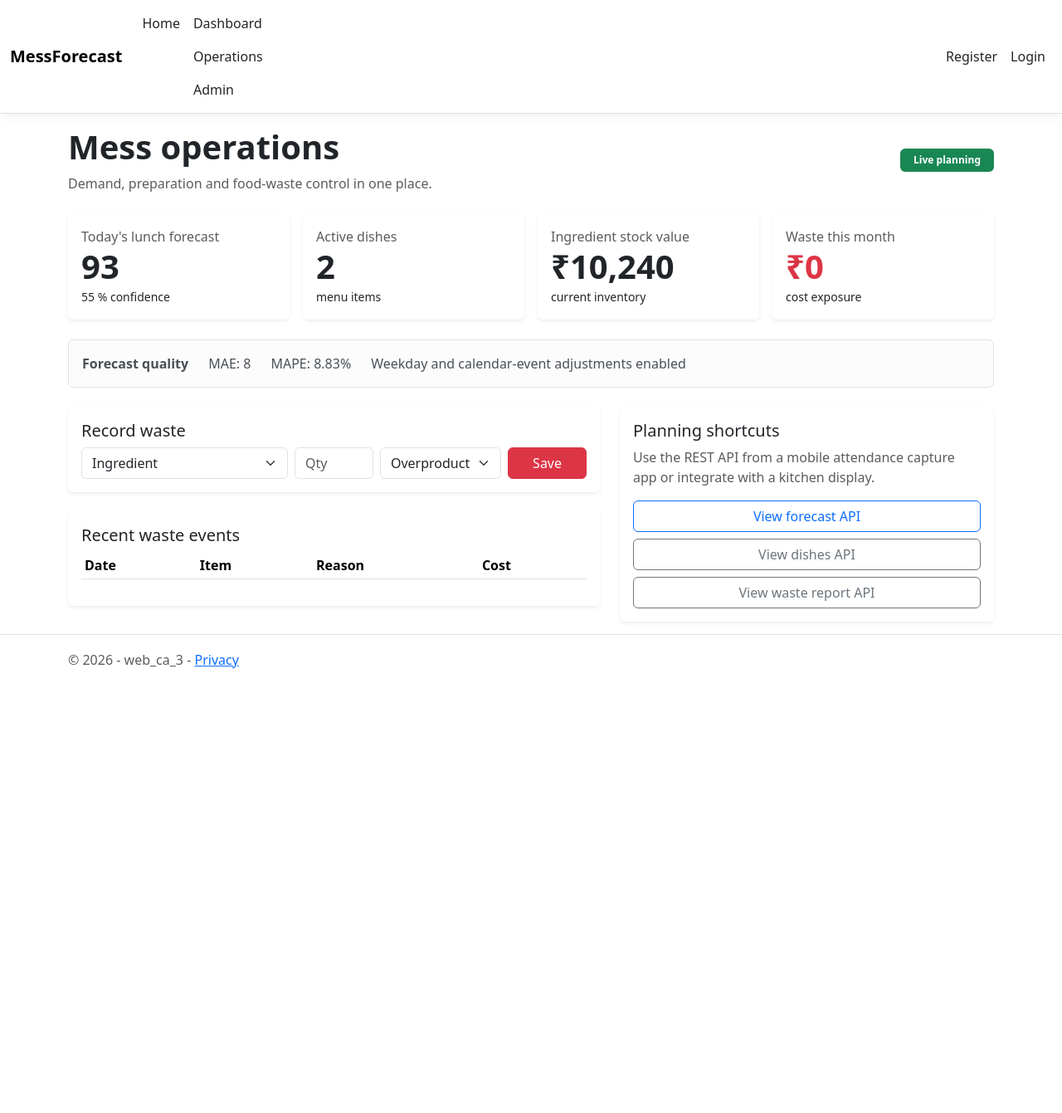
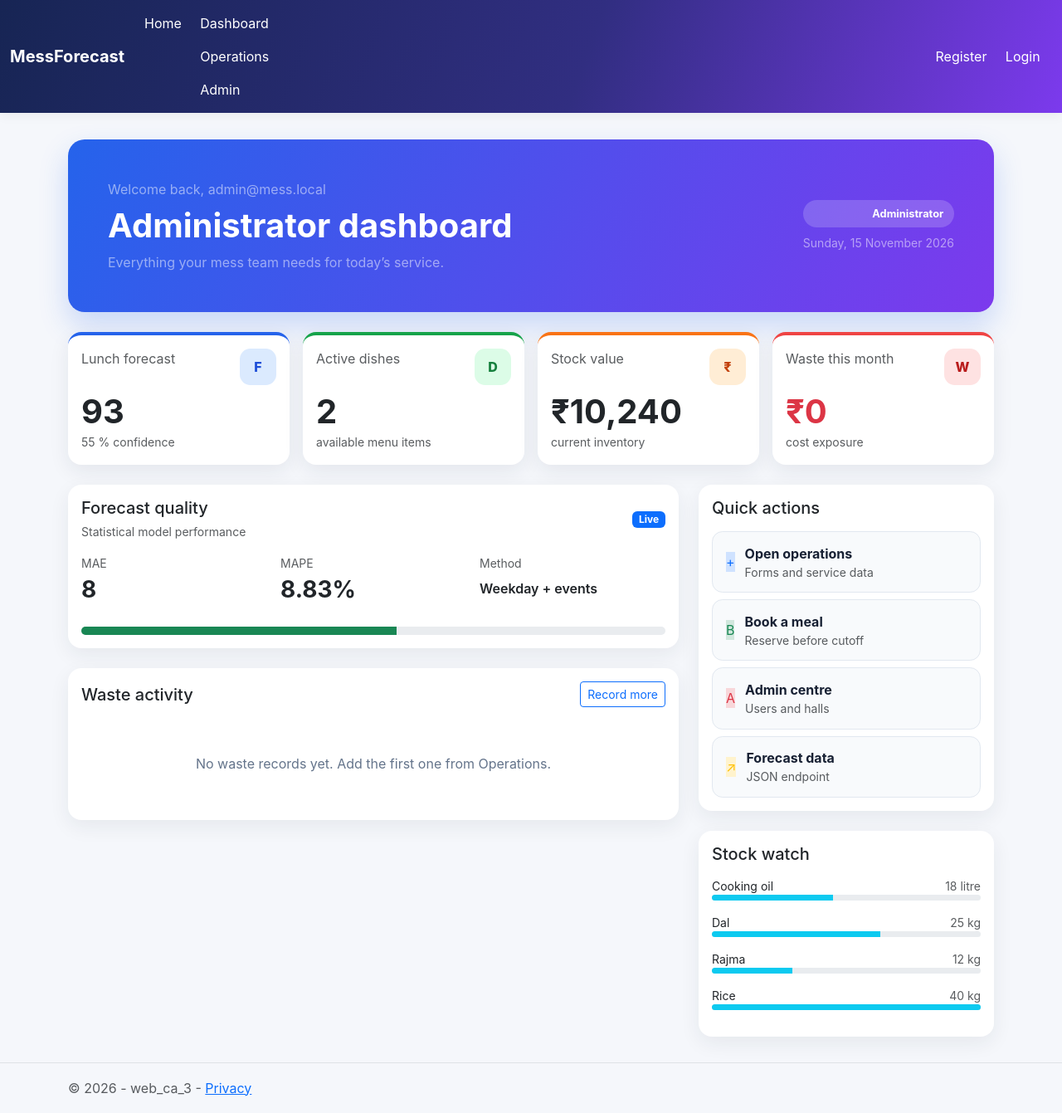
Before and after one commit to Ayush-Gaautam/web_final_ca-, an ASP.NET Core app: page /Dashboard in a window 1280 px wide. Shown: the whole page at 83% size. Before the commit the page ends 805 px from the top, so only its background shows below. Run offline with ASP.NET Core 8, Linux system fonts and the light colour scheme; a user stored in the database is signed in; data comes from the database, SQL or seed files in the repository; lists and menus that the app fills with data are empty; style sheets or scripts are compiled from the project's sources; some libraries are stand-ins or nearby versions.

Commit message:
Polish role dashboards and operations UI
Co-authored-by: Copilot App <223556219+Copilot@users.noreply.github.com>

```diff
--- a/Views/Dashboard/Index.cshtml
+++ b/Views/Dashboard/Index.cshtml
@@ -2,29 +2,39 @@
 @using web_ca_3.Models
 @inject web_ca_3.Data.ApplicationDbContext Db
 @{
-    ViewData["Title"] = "Mess operations dashboard";
+    ViewData["Title"] = "Dashboard";
     var ingredients = Db.Ingredients.OrderBy(x => x.Name).ToList();
+    var role = User.IsInRole("Admin") ? "Administrator" : User.IsInRole("Manager") ? "Manager" : User.IsInRole("KitchenStaff") ? "Kitchen staff" : User.IsInRole("Staff") ? "Staff" : "Student";
 }
-<div class="d-flex justify-content-between align-items-center mb-4">
-    <div><h1 class="display-6 fw-bold">Mess operations</h1><p class="text-muted mb-0">Demand, preparation and food-waste control in one place.</p></div>
-    <span class="badge text-bg-success px-3 py-2">Live planning</span>
+<div class="hero-card p-4 p-lg-5 mb-4">
+    <div class="d-flex flex-wrap justify-content-between align-items-center gap-3">
+        <div><div class="text-white-50 mb-2">Welcome back, @User.Identity?.Name</div><h1 class="display-6 fw-bold mb-2">@role dashboard</h1><p class="mb-0 text-white-50">Everything your mess team needs for today’s service.</p></div>
+        <div class="text-end"><div class="role-pill mb-2">@role</div><div class="small text-white-50">@DateTime.Today.ToString("dddd, dd MMMM yyyy")</div></div>
+    </div>
 </div>
 <div class="row g-3 mb-4">
-    <div class="col-md-3"><div class="card shadow-sm border-0"><div class="card-body"><div class="text-muted">Today's lunch forecast</div><div class="display-6 fw-bold">@Model.TodayForecast</div><small>@Model.ForecastConfidence.ToString("P0") confidence</small></div></div></div>
-    <div class="col-md-3"><div class="card shadow-sm border-0"><div class="card-body"><div class="text-muted">Active dishes</div><div class="display-6 fw-bold">@Model.ActiveDishes</div><small>menu items</small></div></div></div>
-    <div class="col-md-3"><div class="card shadow-sm border-0"><div class="card-body"><div class="text-muted">Ingredient stock value</div><div class="display-6 fw-bold">₹@Model.IngredientValue.ToString("N0")</div><small>current inventory</small></div></div></div>
-    <div class="col-md-3"><div class="card shadow-sm border-0"><div class="card-body"><div class="text-muted">Waste this month</div><div class="display-6 fw-bold text-danger">₹@Model.WasteCostThisMonth.ToString("N0")</div><small>cost exposure</small></div></div></div>
-</div>
-<div class="alert alert-light border d-flex flex-wrap gap-4 align-items-center mb-4">
-    <strong>Forecast quality</strong><span>MAE: @Model.ForecastMae</span><span>MAPE: @Model.ForecastMape%</span><span>Weekday and calendar-event adjustments enabled</span>
+    <div class="col-sm-6 col-xl-3"><div class="card metric-card metric-blue h-100"><div class="card-body"><div class="d-flex justify-content-between"><span class="text-muted">Lunch forecast</span><span class="metric-icon">F</span></div><div class="display-6 fw-bold mt-2">@Model.TodayForecast</div><small class="text-muted">@Model.ForecastConfidence.ToString("P0") confidence</small></div></div></div>
+    <div class="col-sm-6 col-xl-3"><div class="card metric-card metric-green h-100"><div class="card-body"><div class="d-flex justify-content-between"><span class="text-muted">Active dishes</span><span class="metric-icon">D</span></div><div class="display-6 fw-bold mt-2">@Model.ActiveDishes</div><small class="text-muted">available menu items</small></div></div></div>
+    <div class="col-sm-6 col-xl-3"><div class="card metric-card metric-orange h-100"><div class="card-body"><div class="d-flex justify-content-between"><span class="text-muted">Stock value</span><span class="metric-icon">₹</span></div><div class="display-6 fw-bold mt-2">₹@Model.IngredientValue.ToString("N0")</div><small class="text-muted">current inventory</small></div></div></div>
+    <div class="col-sm-6 col-xl-3"><div class="card metric-card metric-red h-100"><div class="card-body"><div class="d-flex justify-content-between"><span class="text-muted">Waste this month</span><span class="metric-icon">W</span></div><div class="display-6 fw-bold mt-2 text-danger">₹@Model.WasteCostThisMonth.ToString("N0")</div><small class="text-muted">cost exposure</small></div></div></div>
 </div>
 <div class="row g-4">
-    <div class="col-lg-7"><div class="card shadow-sm border-0"><div class="card-body"><h5>Record waste</h5><form asp-action="AddWaste" method="post" class="row g-2">
-        <div class="col-md-5"><select name="IngredientId" class="form-select"><option value="">Ingredient</option>@foreach (var item in ingredients) { <option value="@item.Id">@item.Name (@item.Unit)</option> }</select></div>
-        <div class="col-md-2"><input name="Quantity" class="form-control" type="number" step="0.001" min="0" placeholder="Qty" required /></div>
-        <div class="col-md-3"><select name="Reason" class="form-select">@foreach (var reason in Enum.GetValues<WasteReason>()) { <option value="@reason">@reason</option> }</select></div>
-        <div class="col-md-2"><button class="btn btn-danger w-100">Save</button></div>
-    </form></div></div>
-    <div class="card shadow-sm border-0 mt-4"><div class="card-body"><h5>Recent waste events</h5><table class="table table-sm"><thead><tr><th>Date</th><th>Item</th><th>Reason</th><th>Cost</th></tr></thead><tbody>@foreach (var item in Model.RecentWaste) { <tr><td>@item.WasteDate.ToString("dd MMM")</td><td>@(item.Ingredient?.Name ?? item.MenuDish?.Name ?? "General")</td><td>@item.Reason</td><td>₹@item.Cost.ToString("N2")</td></tr> }</tbody></table></div></div></div>
-    <div class="col-lg-5"><div class="card shadow-sm border-0"><div class="card-body"><h5>Planning shortcuts</h5><p class="text-muted">Use the REST API from a mobile attendance capture app or integrate with a kitchen display.</p><div class="d-grid gap-2"><a class="btn btn-outline-primary" href="/api/forecast">View forecast API</a><a class="btn btn-outline-secondary" href="/api/dishes">View dishes API</a><a class="btn btn-outline-secondary" href="/api/waste-summary">View waste report API</a></div></div></div></div>
+    <div class="col-lg-8">
+        <div class="card dashboard-card mb-4"><div class="card-body"><div class="d-flex justify-content-between align-items-center mb-3"><div><h5 class="mb-1">Forecast quality</h5><small class="text-muted">Statistical model performance</small></div><span class="badge text-bg-primary">Live</span></div>
+            <div class="row g-3"><div class="col-4"><div class="text-muted small">MAE</div><div class="fs-3 fw-bold">@Model.ForecastMae</div></div><div class="col-4"><div class="text-muted small">MAPE</div><div class="fs-3 fw-bold">@Model.ForecastMape%</div></div><div class="col-4"><div class="text-muted small">Method</div><div class="fw-semibold mt-2">Weekday + events</div></div></div>
+            <div class="progress mt-4" style="height:10px"><div class="progress-bar bg-success" style="width:@((int)(Model.ForecastConfidence * 100))%"></div></div>
+        </div></div>
+        <div class="card dashboard-card"><div class="card-body"><div class="d-flex justify-content-between align-items-center mb-3"><h5 class="mb-0">Waste activity</h5><a class="btn btn-sm btn-outline-primary" asp-controller="Operations" asp-action="Index">Record more</a></div>
+            @if (Model.RecentWaste.Any()) { <div class="table-responsive"><table class="table align-middle"><thead><tr><th>Date</th><th>Item</th><th>Reason</th><th class="text-end">Cost</th></tr></thead><tbody>@foreach (var item in Model.RecentWaste) { <tr><td>@item.WasteDate.ToString("dd MMM")</td><td>@(item.Ingredient?.Name ?? item.MenuDish?.Name ?? "General")</td><td><span class="badge text-bg-light">@item.Reason</span></td><td class="text-end fw-semibold">₹@item.Cost.ToString("N2")</td></tr> }</tbody></table></div> } else { <div class="empty-state">No waste records yet. Add the first one from Operations.</div> }
+        </div></div>
+    </div>
+    <div class="col-lg-4">
+        <div class="card dashboard-card mb-4"><div class="card-body"><h5 class="mb-3">Quick actions</h5><div class="d-grid gap-2">
+            <a class="quick-action" asp-controller="Operations" asp-action="Index"><span class="metric-icon bg-primary-subtle text-primary">+</span><span><strong>Open operations</strong><small class="d-block text-muted">Forms and service data</small></span></a>
+            @if (User.IsInRole("Student")) { <a class="quick-action" asp-controller="Operations" asp-action="Index"><span class="metric-icon bg-success-subtle text-success">B</span><span><strong>Book a meal</strong><small class="d-block text-muted">Reserve before cutoff</small></span></a> }
+            @if (User.IsInRole("Admin")) { <a class="quick-action" asp-controller="Admin" asp-action="Index"><span class="metric-icon bg-danger-subtle text-danger">A</span><span><strong>Admin centre</strong><small class="d-block text-muted">Users and halls</small></span></a> }
+            <a class="quick-action" href="/api/forecast"><span class="metric-icon bg-warning-subtle text-warning">↗</span><span><strong>Forecast data</strong><small class="d-block text-muted">JSON endpoint</small></span></a>
+        </div></div></div>
+        <div class="card dashboard-card"><div class="card-body"><h5 class="mb-3">Stock watch</h5>@foreach (var item in ingredients.Take(5)) { var width = Math.Min(100, (double)item.CurrentStock / 40 * 100); <div class="mb-3"><div class="d-flex justify-content-between small"><span>@item.Name</span><span class="text-muted">@item.CurrentStock @item.Unit</span></div><div class="progress" style="height:7px"><div class="progress-bar @(item.CurrentStock < 5 ? "bg-danger" : "bg-info")" style="width:@width%"></div></div></div> }</div></div>
+    </div>
 </div>
--- a/Views/Operations/Index.cshtml
+++ b/Views/Operations/Index.cshtml
@@ -19,6 +19,7 @@
 <div class="row g-3 mb-4">
 <div class="col-lg-6"><div class="card shadow-sm border-0"><div class="card-body"><h5>Add dish</h5><form asp-action="AddDish" method="post" class="row g-2"><div class="col-6"><input name="Name" class="form-control" placeholder="Dish name" required /></div><div class="col-3"><input name="Category" class="form-control" value="Main" /></div><div class="col-3"><input name="Calories" type="number" min="0" class="form-control" placeholder="Calories" /></div><div class="col-12"><button class="btn btn-primary">Save dish</button></div></form></div></div></div>
 <div class="col-lg-6"><div class="card shadow-sm border-0"><div class="card-body"><h5>Add ingredient</h5><form asp-action="AddIngredient" method="post" class="row g-2"><div class="col-5"><input name="Name" class="form-control" placeholder="Ingredient" required /></div><div class="col-2"><input name="Unit" class="form-control" value="kg" /></div><div class="col-2"><input name="UnitCost" type="number" step="0.01" min="0" class="form-control" placeholder="Cost" /></div><div class="col-3"><input name="CurrentStock" type="number" step="0.01" min="0" class="form-control" placeholder="Stock" /></div><div class="col-12"><button class="btn btn-primary">Save ingredient</button></div></form></div></div></div>
+<div class="col-lg-6"><div class="card shadow-sm border-0"><div class="card-body"><h5>Capture attendance</h5><form asp-action="AddAttendance" method="post" class="row g-2"><div class="col-4"><input name="ServiceDate" type="date" class="form-control" value="@DateTime.Today.ToString("yyyy-MM-dd")" /></div><div class="col-3"><select name="Meal" class="form-select"><option value="0">Breakfast</option><option value="1">Lunch</option><option value="2">Dinner</option><option value="3">Snack</option></select></div><div class="col-2"><input name="ExpectedCount" type="number" min="0" class="form-control" placeholder="Expected" /></div><div class="col-3"><input name="ActualCount" type="number" min="0" class="form-control" placeholder="Actual" /></div><div class="col-12"><button class="btn btn-success">Save attendance</button></div></form></div></div></div>
 </div>
 }
 <div class="row g-4">
--- a/Views/Shared/_Layout.cshtml
+++ b/Views/Shared/_Layout.cshtml
@@ -34,7 +34,7 @@
             </div>
         </nav>
     </header>
-    <div class="container">
+    <div class="container app-shell py-3">
         <main role="main" class="pb-3">
             @RenderBody()
         </main>
--- a/Views/Shared/_LoginPartial.cshtml
+++ b/Views/Shared/_LoginPartial.cshtml
@@ -5,6 +5,7 @@
 <ul class="navbar-nav">
 @if (SignInManager.IsSignedIn(User))
 {
+    <li class="nav-item"><span class="role-pill">@((User.IsInRole("Admin") ? "Admin" : User.IsInRole("Manager") ? "Manager" : User.IsInRole("KitchenStaff") ? "Kitchen staff" : User.IsInRole("Staff") ? "Staff" : "Student"))</span></li>
     <li class="nav-item">
         <a  class="nav-link text-dark" asp-area="Identity" asp-page="/Account/Manage/Index" title="Manage">Hello @User.Identity?.Name!</a>
     </li>
--- a/wwwroot/css/site.css
+++ b/wwwroot/css/site.css
@@ -19,7 +19,32 @@ html {
 
 body {
   margin-bottom: 60px;
+  background: #f5f7fb;
+  color: #172033;
+  font-family: Inter, ui-sans-serif, system-ui, -apple-system, "Segoe UI", sans-serif;
 }
+
+.navbar {
+  background: linear-gradient(110deg, #172554 0%, #312e81 55%, #7c3aed 100%) !important;
+  border-bottom: 0 !important;
+}
+.navbar .navbar-brand, .navbar .nav-link, .navbar .btn-link { color: #fff !important; }
+.navbar .nav-link { margin-right: .4rem; border-radius: .55rem; }
+.navbar .nav-link:hover { background: rgba(255,255,255,.15); }
+.app-shell { min-height: calc(100vh - 130px); }
+.hero-card { border: 0; border-radius: 1.25rem; color: #fff; background: linear-gradient(120deg, #2563eb, #7c3aed); box-shadow: 0 16px 35px rgba(37,99,235,.22); }
+.metric-card { border: 0; border-radius: 1rem; box-shadow: 0 8px 24px rgba(30,41,59,.08); overflow: hidden; }
+.metric-card .metric-icon { width: 44px; height: 44px; display: grid; place-items: center; border-radius: .8rem; font-weight: 800; }
+.metric-blue { border-top: 4px solid #2563eb; } .metric-blue .metric-icon { background:#dbeafe; color:#1d4ed8; }
+.metric-green { border-top: 4px solid #16a34a; } .metric-green .metric-icon { background:#dcfce7; color:#15803d; }
+.metric-orange { border-top: 4px solid #f97316; } .metric-orange .metric-icon { background:#ffedd5; color:#c2410c; }
+.metric-red { border-top: 4px solid #ef4444; } .metric-red .metric-icon { background:#fee2e2; color:#b91c1c; }
+.dashboard-card { border: 0; border-radius: 1rem; box-shadow: 0 8px 24px rgba(30,41,59,.07); }
+.table thead th { color: #64748b; font-size: .78rem; text-transform: uppercase; letter-spacing: .05em; }
+.quick-action { display:flex; align-items:center; gap:.75rem; padding:.85rem 1rem; border-radius:.8rem; background:#f8fafc; border:1px solid #e2e8f0; text-decoration:none; color:#172033; transition:.2s; }
+.quick-action:hover { transform: translateY(-2px); background:#eef2ff; border-color:#818cf8; color:#312e81; }
+.role-pill { border-radius:999px; padding:.45rem .8rem; font-size:.8rem; font-weight:700; background:rgba(255,255,255,.18); }
+.empty-state { padding:2.5rem 1rem; text-align:center; color:#64748b; }
 
 .form-floating > .form-control-plaintext::placeholder, .form-floating > .form-control::placeholder {
   color: var(--bs-secondary-color);
```
